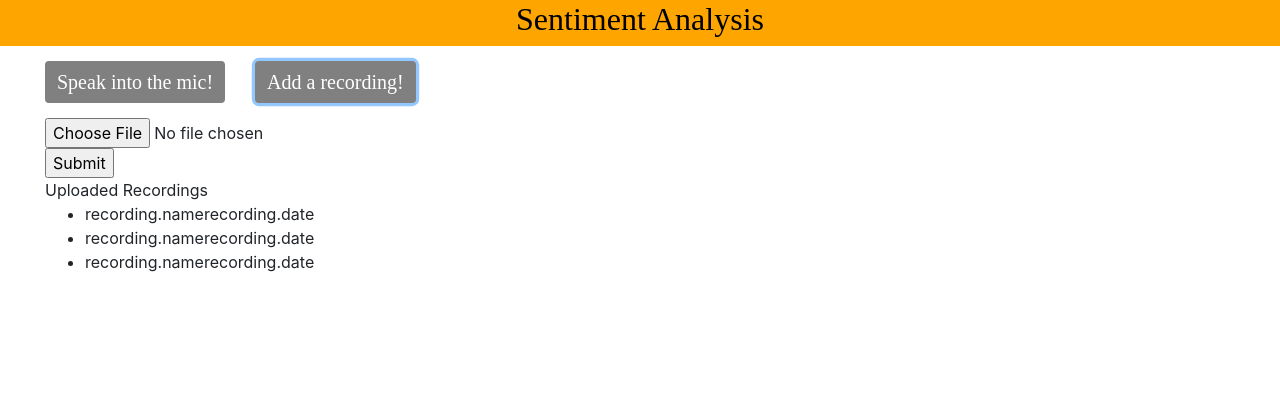
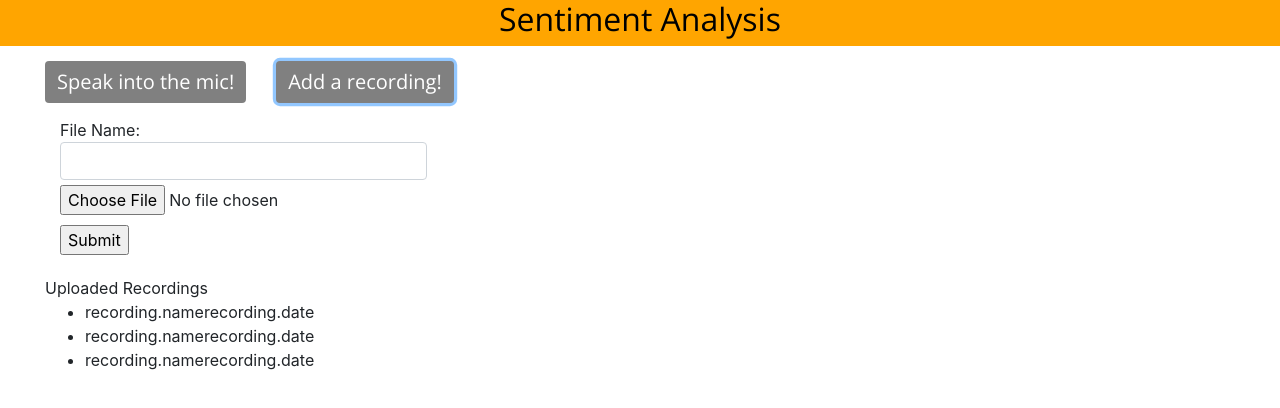
Before and after one commit to PrathameshBeri/SentimentAnalysisSystemUI, an Angular app: page /home in a window 1280 px wide. Both pictures are taken after a click on the button "Add a recording!". Shown: the top 408 px of the page. Built offline with nearby package versions, Linux system fonts and the light colour scheme.

Commit message:
forms progress

```diff
--- a/src/app/app.component.html
+++ b/src/app/app.component.html
@@ -1,3 +1,6 @@
+
+<link href="https://fonts.googleapis.com/css?family=Open+Sans:300,400,700" rel="stylesheet">
+
 <div class="container-fluid">
   <div class="row">
     <div class="col-md-12 app-header">
--- a/src/app/app.component.scss
+++ b/src/app/app.component.scss
@@ -1,3 +1,5 @@
+
+
 .app-header{
     height:40%;
     background-color: orange;
@@ -8,12 +10,12 @@
 
 h2 {
     color: black;
-    font-family: 'Open-Sans',
+    font-family: 'Open Sans',
 }
 
 .btn-primary{
 
-        font-family: 'Open-Sans';
+        font-family: 'Open Sans';
         background-color: grey;
         font-size : 20px;
         margin:15px;
--- a/src/app/app.module.ts
+++ b/src/app/app.module.ts
@@ -5,6 +5,7 @@ import { AppComponent } from './app.component';
 import { HomeComponent } from './home/home.component';
 import { SentimentAnalysisComponent } from './sentiment-analysis/sentiment-analysis.component';
 import { AppRoutingModule } from './app-routing.module';
+import { ReactiveFormsModule } from '@angular/forms';
 
 @NgModule({
   declarations: [
@@ -15,7 +16,8 @@ import { AppRoutingModule } from './app-routing.module';
   imports: [
     BrowserModule,
     AppRoutingModule,
-    AppRoutingModule
+    AppRoutingModule,
+    ReactiveFormsModule
   ],
   providers: [],
   bootstrap: [AppComponent]
--- a/src/app/home/home.component.html
+++ b/src/app/home/home.component.html
@@ -1,37 +1,46 @@
-<div class = "container-fluid">
-  <div class = "row">
-    <div class = "text-center">
+<!-- <link href="https://fonts.googleapis.com/css?family=Open+Sans:300,400,700" rel="stylesheet"> -->
+
+<div class="container-fluid">
+  <div class="row">
+    <div class="text-center">
+
+
 
       <button type="button" class="btn btn-primary">
         Speak into the mic!
       </button>
-          <button type="button" class="btn btn-primary">
+      <button type="button" class="btn btn-primary" (click)="triggerAddRecording()">
         Add a recording!
       </button>
+
     </div>
   </div>
 
 
-  <div [hidden] = "!uploadRecording">
+  <div class="form-group" [hidden]="!uploadRecording">
 
-      <form>
-        <div>
-        <input type = "file" name = "fileUpload" accept = "audio/*, video/*">
+    <form [formGroup]="audioForm" (ngSubmit)="submitAudio()">
+      <div class="col-md-4">
+        <span>File Name:</span> <input type="text" formControlName="name" class="form-control" id="userName">
       </div>
-        <div>
-        <input type = "submit">
+      <div class="col-md-6">
+        <input type="file" style="margin: 5px 0px;" formControlName="audioFile" name="fileUpload"
+          accept="audio/*, video/*">
+      </div>
+      <div class="col-md-6">
+        <input type="submit" style="margin: 5px 0px;">
       </div>
 
     </form>
 
   </div>
 
-  <div [hidden] = "!recordingsUploaded">
+  <div [hidden]="!recordingsUploaded">
     <div>
       <span>{{uploadedRecordingsTitle}}</span>
     </div>
     <ul>
-      <li *ngFor = "let recording of UploadedRecordings">
+      <li *ngFor="let recording of UploadedRecordings">
         <span>recording.name</span>
         <span>recording.date</span>
       </li>
--- a/src/app/home/home.component.ts
+++ b/src/app/home/home.component.ts
@@ -1,4 +1,6 @@
 import { Component, OnInit } from '@angular/core';
+import { FormBuilder } from '@angular/forms';
+import { FormGroup, FormControl } from '@angular/forms';
 
 @Component({
   selector: 'app-home',
@@ -8,9 +10,12 @@ import { Component, OnInit } from '@angular/core';
 export class HomeComponent implements OnInit {
 
 
-  uploadRecording: boolean = true;
+  uploadRecording: boolean = false;
+
   recordingsUploaded = true;
+
   uploadedRecordingsTitle = "Uploaded Recordings";
+
   UploadedRecordings: any = [
     {name:"firstRecording",date:"3-9-2018"},
     {name:"secondRecording",date:"3-10-2018"},
@@ -19,9 +24,27 @@ export class HomeComponent implements OnInit {
 
   ]
 
-  constructor() { }
+  audioForm = this.fb.group({
+    name: [''],
+    audioFile: ['']
+
+  });
+
+  constructor( private fb: FormBuilder ) { }
 
   ngOnInit() {
   }
 
+
+
+  public triggerAddRecording(){
+
+    this.uploadRecording = !this.uploadRecording;
+
 }
+
+public submitAudio(){
+
+  console.log(this.audioForm);
+}
+}
```
Lines whose indentation alone changed are shown as unchanged.
